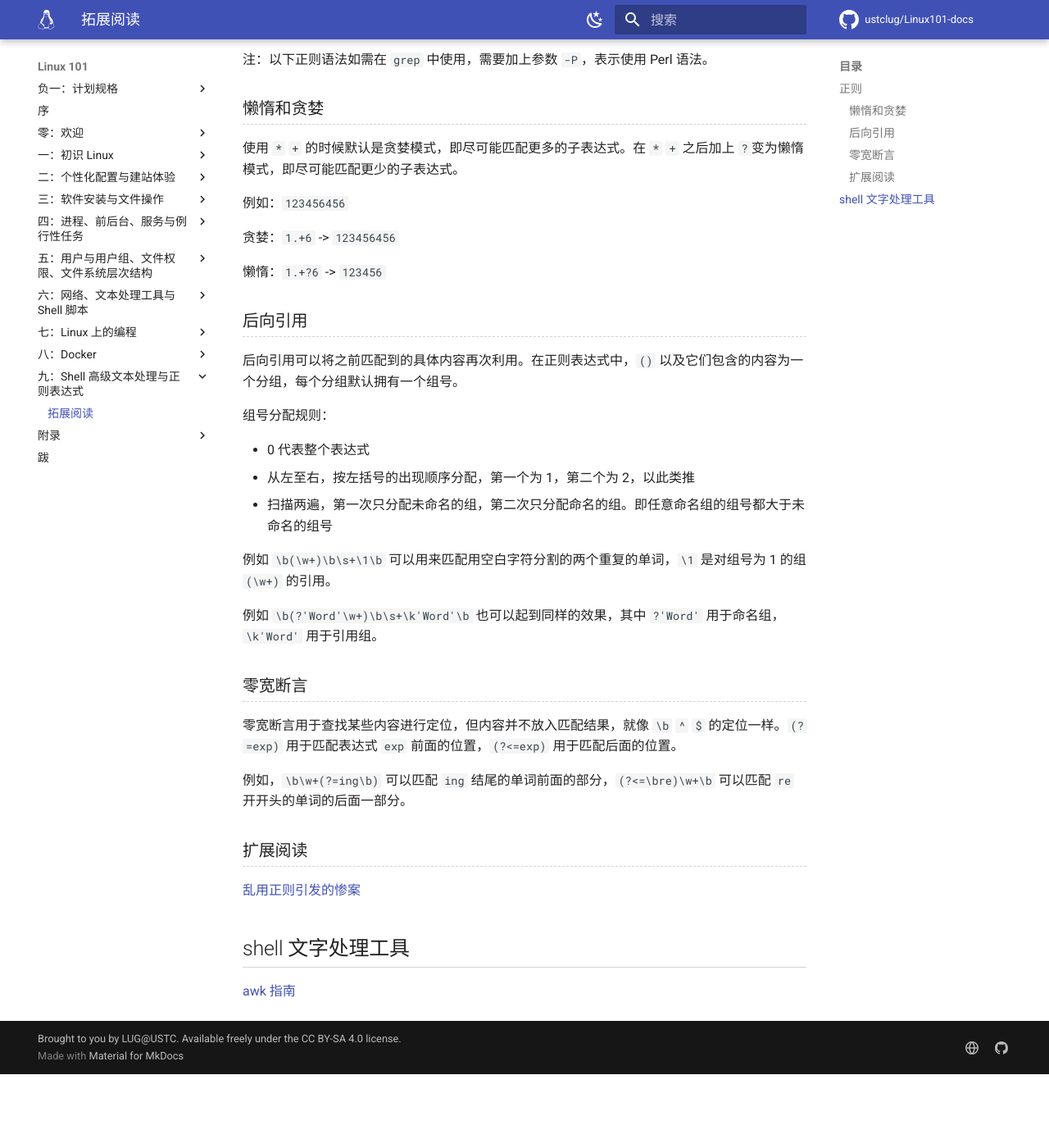
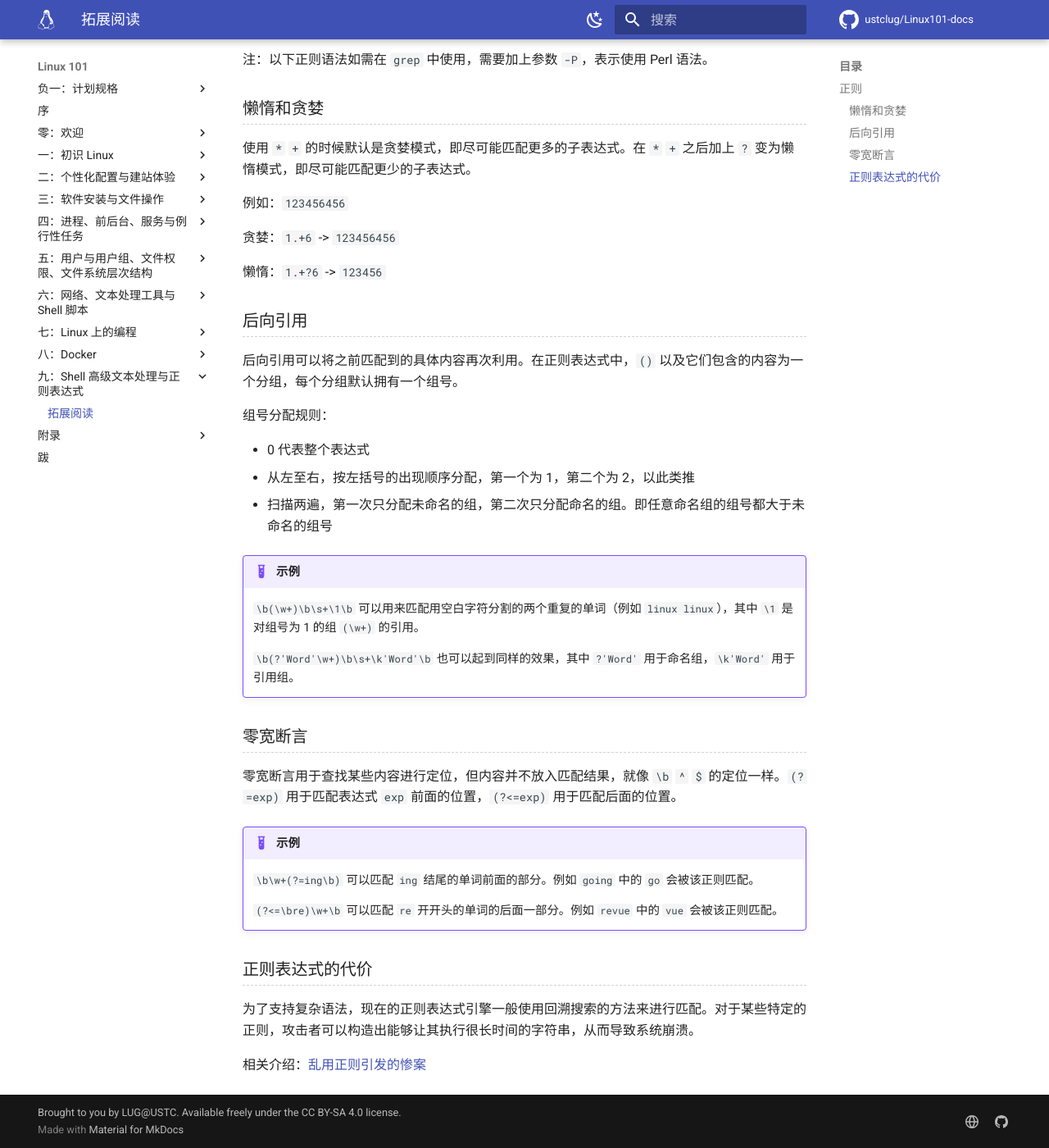
Before and after one commit to ustclug/Linux101-docs, an MkDocs documentation site: the page built from docs/Ch09/supplement.md, in a window 1280 px wide and 1400 px high, scrolled down 177 px. Shown: the whole window at 82% size. Built offline with MkDocs 1.6.1 and Material for MkDocs 9.7.7, drawn with Linux system fonts in a browser that asks for light colours; comment, search, counter and statistics services are not loaded; before the commit the page ends 1487 px from its top, so only the background shows below that.

Commit message:
Ch09: style and typo fixes

```diff
--- a/docs/Ch09/supplement.md
+++ b/docs/Ch09/supplement.md
@@ -6,7 +6,7 @@
 
 ### 懒惰和贪婪
 
-使用 `*` `+` 的时候默认是贪婪模式，即尽可能匹配更多的子表达式。在 `*` `+` 之后加上 `?`变为懒惰模式，即尽可能匹配更少的子表达式。
+使用 `*` `+` 的时候默认是贪婪模式，即尽可能匹配更多的子表达式。在 `*` `+` 之后加上 `?` 变为懒惰模式，即尽可能匹配更少的子表达式。
 
 例如：`123456456`
 
@@ -24,20 +24,24 @@
 -   从左至右，按左括号的出现顺序分配，第一个为 1，第二个为 2，以此类推
 -   扫描两遍，第一次只分配未命名的组，第二次只分配命名的组。即任意命名组的组号都大于未命名的组号
 
-例如 `\b(\w+)\b\s+\1\b` 可以用来匹配用空白字符分割的两个重复的单词，`\1` 是对组号为 1 的组 `(\w+)` 的引用。
+!!! example "示例"
 
-例如 `\b(?'Word'\w+)\b\s+\k'Word'\b` 也可以起到同样的效果，其中 `?'Word'` 用于命名组，`\k'Word'` 用于引用组。
+    `\b(\w+)\b\s+\1\b` 可以用来匹配用空白字符分割的两个重复的单词（例如 `linux linux`），其中 `\1` 是对组号为 1 的组 `(\w+)` 的引用。
+
+    `\b(?'Word'\w+)\b\s+\k'Word'\b` 也可以起到同样的效果，其中 `?'Word'` 用于命名组，`\k'Word'` 用于引用组。
 
 ### 零宽断言
 
 零宽断言用于查找某些内容进行定位，但内容并不放入匹配结果，就像 `\b` `^` `$` 的定位一样。`(?=exp)` 用于匹配表达式 `exp` 前面的位置，`(?<=exp)` 用于匹配后面的位置。
 
-例如，`\b\w+(?=ing\b)` 可以匹配 `ing` 结尾的单词前面的部分，`(?<=\bre)\w+\b` 可以匹配 `re` 开开头的单词的后面一部分。
+!!! example "示例"
 
-### 扩展阅读
+    `\b\w+(?=ing\b)` 可以匹配 `ing` 结尾的单词前面的部分。例如 `going` 中的 `go` 会被该正则匹配。
 
-[乱用正则引发的惨案](https://zhuanlan.zhihu.com/p/46294360)
+    `(?<=\bre)\w+\b` 可以匹配 `re` 开开头的单词的后面一部分。例如 `revue` 中的 `vue` 会被该正则匹配。
 
-## shell 文字处理工具
+### 正则表达式的代价
 
-[awk 指南](https://awk.readthedocs.io/en/latest/chapter-one.html)
+为了支持复杂语法，现在的正则表达式引擎一般使用回溯搜索的方法来进行匹配。对于某些特定的正则，攻击者可以构造出能够让其执行很长时间的字符串，从而导致系统崩溃。
+
+相关介绍：[乱用正则引发的惨案](https://zhuanlan.zhihu.com/p/46294360)
```
Also changed, not shown: docs/Ch09/index.md (+59 -39 lines).
